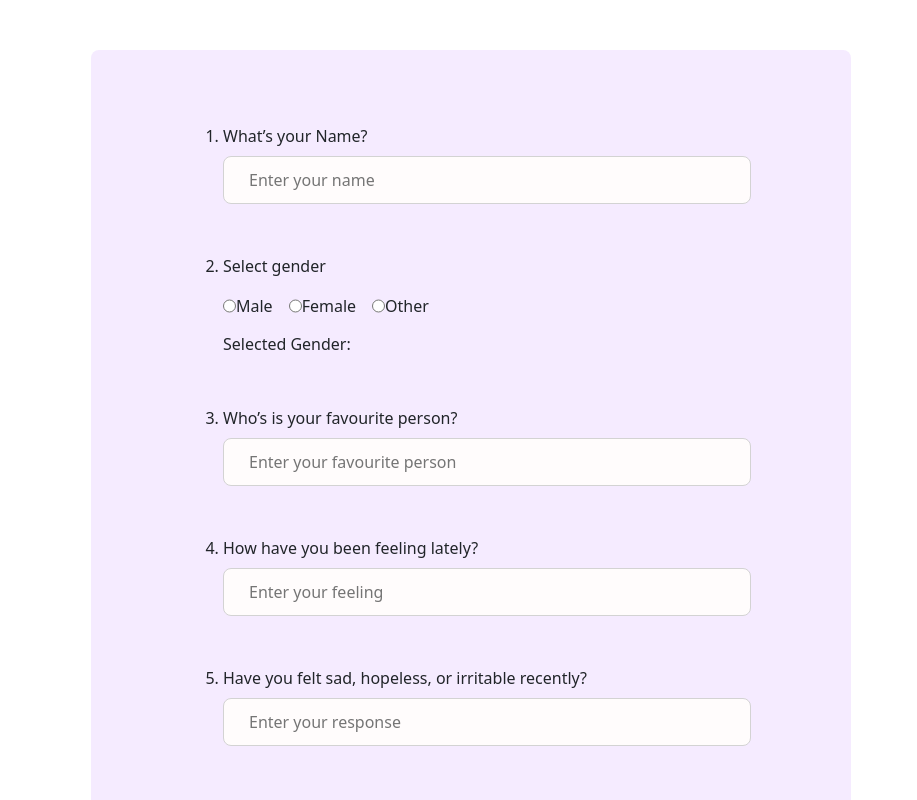
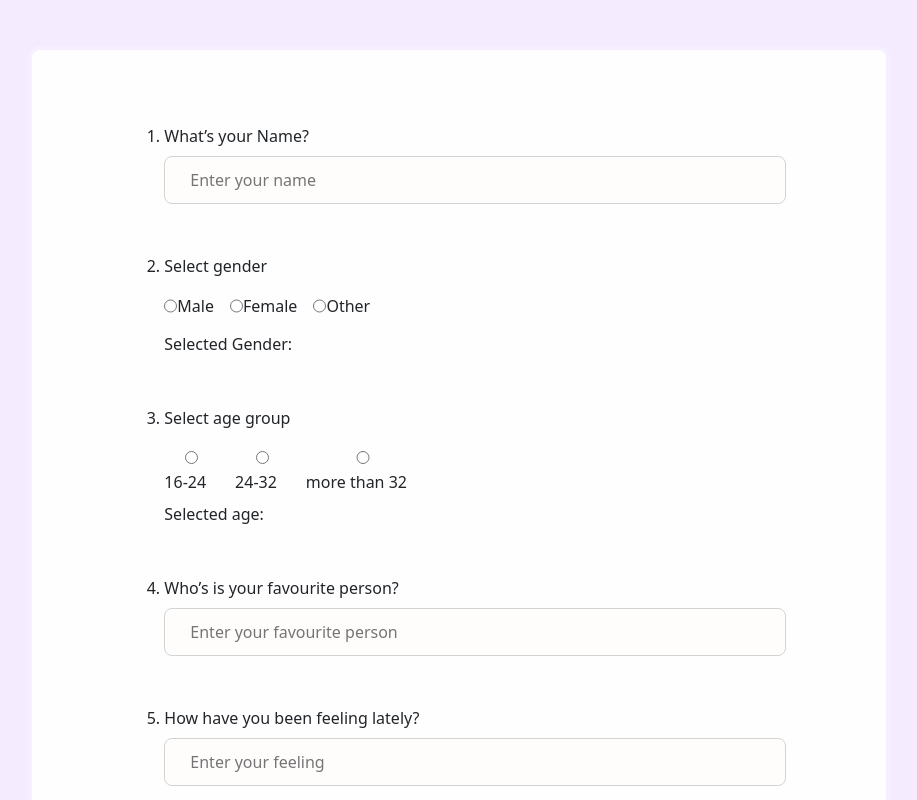
Before and after one commit to vickash-zbb/dchatbot, a React (Vite) app in the folder client/: page /questions in a window 1280 px wide. Shown: the top 800 px of the page, without its empty margins (169-1086 px from the left). Built offline with nearby package versions, Linux system fonts and the light colour scheme.

Commit message:
auestion 2complete

```diff
--- a/client/src/Components/Questions/Question.css
+++ b/client/src/Components/Questions/Question.css
@@ -1,6 +1,6 @@
 .questionlist {
   padding: 50px 100px;
-  background: rgba(155, 57, 254, 0.1);
+  background: rgb(255, 254, 254);
   box-shadow: 0px 0px 0px 4px rgba(255, 255, 255, 0.2);
   border-radius: 8px;
   margin-top: 50px;
@@ -14,4 +14,8 @@
 
 .gender label {
   display: inline-flex;
+}
+
+.question {
+  background: rgba(155, 57, 254, 0.1);
 }/*# sourceMappingURL=Question.css.map */
--- a/client/src/Components/Questions/Question.scss
+++ b/client/src/Components/Questions/Question.scss
@@ -1,6 +1,7 @@
 .questionlist{
     padding: 50px 100px;
-    background: rgba(155, 57, 254, 0.1);
+    background: rgba(255, 254, 254,
+    );
     // border: 1px solid #9B39FE;
     box-shadow: 0px 0px 0px 4px rgba(255, 255, 255, 0.2);
     border-radius: 8px;
@@ -18,3 +19,6 @@
         display: inline-flex;
     }
 }
+.question{
+    background: rgba(155, 57, 254, 0.1);
+}
--- a/client/src/Components/Questions/Questions.jsx
+++ b/client/src/Components/Questions/Questions.jsx
@@ -4,6 +4,7 @@ import { Link } from "react-router-dom";
 const Questions = () => {
   const [name, setName] = useState("");
   const [gender, setGender] = useState("");
+  const [age, setAge] = useState("");
   const [favoritePerson, setFavoritePerson] = useState("");
   const [feeling, setFeeling] = useState("");
   const [isSad, setIsSad] = useState("");
@@ -14,6 +15,9 @@ const Questions = () => {
   const handleGenderChange = (e) => {
     setGender(e.target.value);
   };
+  const handleAgeChange = (e) => {
+    setAge(e.target.value);
+  };
 
   const handleSubmit = (e) => {
     e.preventDefault();
@@ -22,6 +26,7 @@ const Questions = () => {
     if (
       !name ||
       !gender ||
+      !age ||
       !favoritePerson ||
       !feeling ||
       !isSad ||
@@ -37,6 +42,7 @@ const Questions = () => {
     console.log({
       name,
       gender,
+      age,
       favoritePerson,
       feeling,
       isSad,
@@ -47,8 +53,8 @@ const Questions = () => {
   };
   return (
     <>
-      <div className="question container ">
-        <div className="row justify-content-center">
+      <div className="question">
+        <div className="row justify-content-center w-100">
           <div className="col-md-8 questionlist">
             <form onSubmit={handleSubmit}>
               <ol>
@@ -100,6 +106,42 @@ const Questions = () => {
                       Other
                     </label>
                     <div className="my-2">Selected Gender: {gender}</div>
+                  </div>
+                </li>
+                <li>
+                  <div className="age">
+                    <p>Select age group</p>
+                    <label className="age1">
+                      <input
+                        type="radio"
+                        name="age"
+                        value="16-24"
+                        checked={age === "16-24"}
+                        onChange={handleAgeChange}
+                      />
+                      <span>16-24</span>
+                    </label>
+                    <label className="mx-3">
+                      <input
+                        type="radio"
+                        name="age"
+                        value="24-32"
+                        checked={age === "24-32"}
+                        onChange={handleAgeChange}
+                      />
+                      24-32
+                    </label>
+                    <label>
+                      <input
+                        type="radio"
+                        name="age"
+                        value="more than 32"
+                        checked={age === "more than 32"}
+                        onChange={handleAgeChange}
+                      />
+                      more than 32
+                    </label>
+                    <div className="my-2">Selected age: {age}</div>
                   </div>
                 </li>
                 <li>
```
Also changed, not shown: 1 other file (tests, documents, lock files or other folders).
